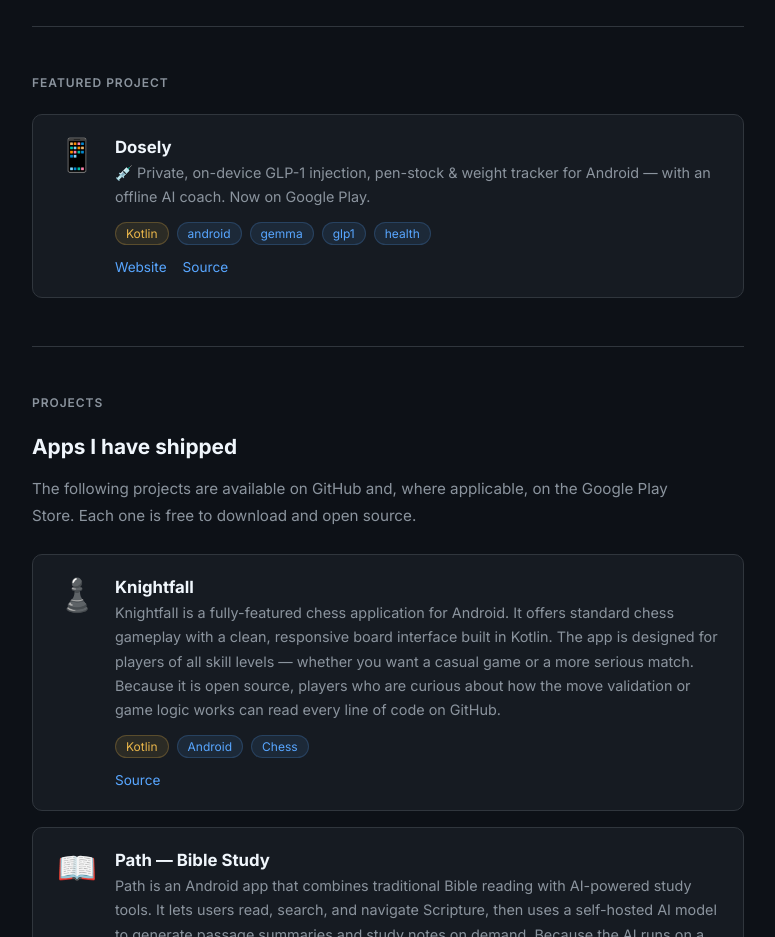
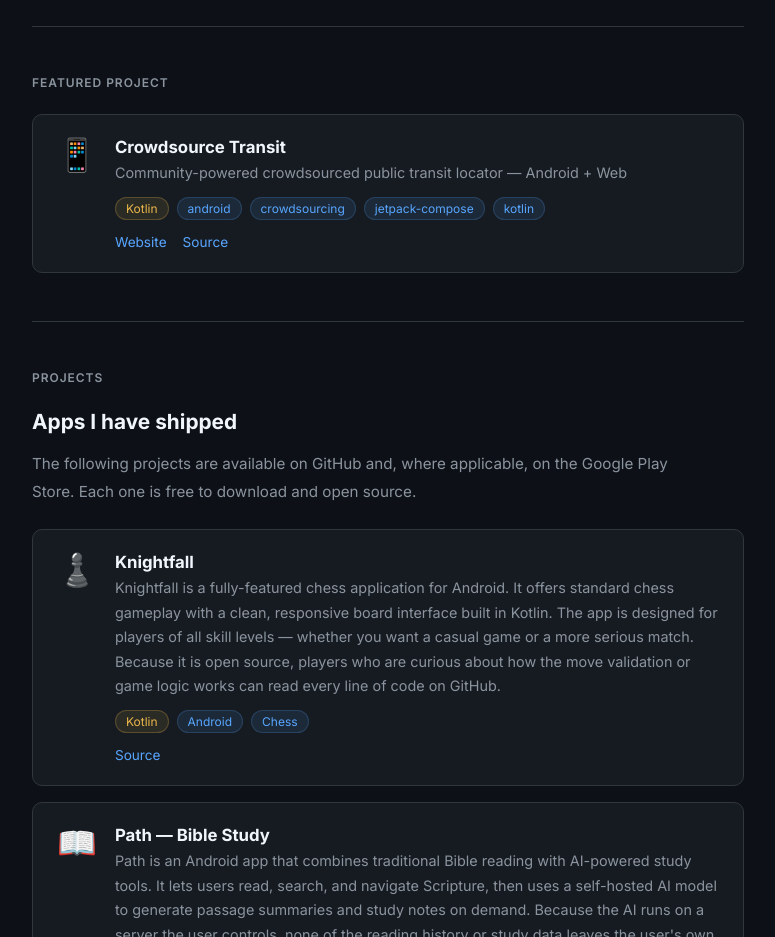
Before and after one commit to chartmann1590/chartmann1590.github.io, a plain HTML site: page index.html in a window 1280 px wide. Shown: the part 1900-2837 px from the top of the page, without its empty margins (252-1027 px from the left). Drawn offline with Linux system fonts and the light colour scheme.

Commit message:
chore: rotate featured project [skip ci]

```diff
--- a/index.html
+++ b/index.html
@@ -392,18 +392,18 @@
         <div class="project-card">
           <div class="project-icon">📱</div>
           <div class="project-body">
-            <div class="project-name">Dosely</div>
-            <div class="project-desc">💉 Private, on-device GLP-1 injection, pen-stock & weight tracker for Android — with an offline AI coach. Now on Google Play.</div>
+            <div class="project-name">Crowdsource Transit</div>
+            <div class="project-desc">Community-powered crowdsourced public transit locator — Android + Web</div>
             <div class="project-tags">
               <span class="tag  gold">Kotlin</span>
               <span class="tag">android</span>
-              <span class="tag">gemma</span>
-              <span class="tag">glp1</span>
-              <span class="tag">health</span>
+              <span class="tag">crowdsourcing</span>
+              <span class="tag">jetpack-compose</span>
+              <span class="tag">kotlin</span>
             </div>
             <div class="project-links">
-              <a href="https://chartmann1590.github.io/dosely/">Website</a>
-              <a href="https://github.com/chartmann1590/dosely">Source</a>
+              <a href="https://chartmann1590.github.io/crowdsource-transit/">Website</a>
+              <a href="https://github.com/chartmann1590/crowdsource-transit">Source</a>
             </div>
           </div>
         </div>
```
